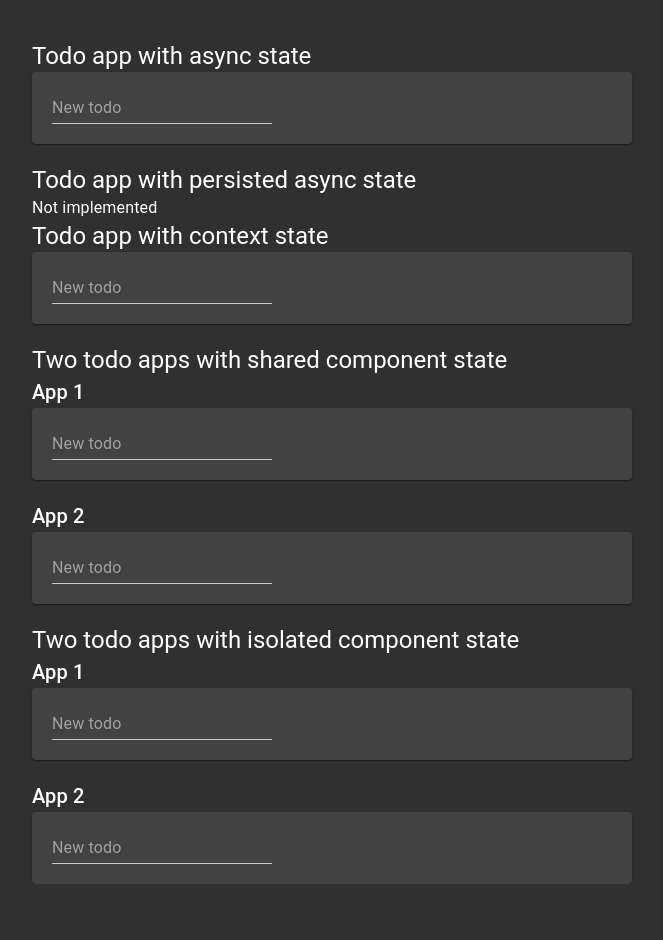
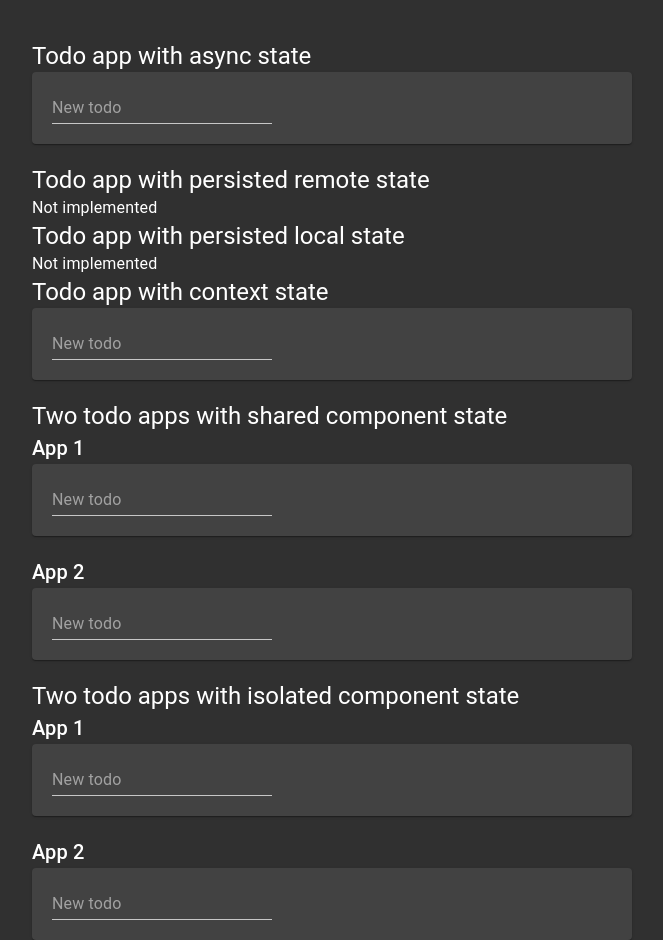
Before and after one commit to ksandin/typescript-react-state-rnd, a React (Create React App) app: page / in a window 1280 px wide. Shown: the whole page, without its empty margins (308-971 px from the left). Before the commit the page ends 884 px from the top, so only its background shows below. Built offline with nearby package versions, Linux system fonts and the light colour scheme.

Commit message:
Rename async example to remote and add local persisted example placeholder

```diff
--- a/src/components/Examples.tsx
+++ b/src/components/Examples.tsx
@@ -2,14 +2,16 @@ import React from "react";
 import { TodoExampleSharedState } from "./TodoExampleSharedState";
 import { TodoExampleIsolatedState } from "./TodoExampleIsolatedState";
 import { TodoExampleAsyncState } from "./TodoExampleAsyncState";
-import { TodoExamplePersistedAsyncState } from "./TodoExamplePersistedAsyncState";
+import { TodoExamplePersistedRemoteState } from "./TodoExamplePersistedRemoteState";
+import { TodoExamplePersistedLocalState } from "./TodoExamplePersistedLocalState";
 import { TodoExampleContextState } from "./TodoExampleContextState";
 
 export const Examples = () => {
   return (
     <>
       <TodoExampleAsyncState />
-      <TodoExamplePersistedAsyncState />
+      <TodoExamplePersistedRemoteState />
+      <TodoExamplePersistedLocalState />
       <TodoExampleContextState />
       <TodoExampleSharedState />
       <TodoExampleIsolatedState />
--- a/src/components/TodoExamplePersistedAsyncState.tsx
+++ /dev/null
@@ -1,11 +0,0 @@
-import React from "react";
-import { Example } from "./Example";
-import { Typography } from "@material-ui/core";
-
-export type TodoExamplePersistedAsyncStateProps = {};
-
-export const TodoExamplePersistedAsyncState: React.FC<TodoExamplePersistedAsyncStateProps> = () => (
-  <Example label="Todo app with persisted async state">
-    <Typography>Not implemented</Typography>
-  </Example>
-);
--- /dev/null
+++ b/src/components/TodoExamplePersistedLocalState.tsx
@@ -0,0 +1,11 @@
+import React from "react";
+import { Example } from "./Example";
+import { Typography } from "@material-ui/core";
+
+export type TodoExamplePersistedLocalStateProps = {};
+
+export const TodoExamplePersistedLocalState: React.FC<TodoExamplePersistedLocalStateProps> = () => (
+  <Example label="Todo app with persisted local state">
+    <Typography>Not implemented</Typography>
+  </Example>
+);
--- /dev/null
+++ b/src/components/TodoExamplePersistedRemoteState.tsx
@@ -0,0 +1,11 @@
+import React from "react";
+import { Example } from "./Example";
+import { Typography } from "@material-ui/core";
+
+export type TodoExamplePersistedRemoteStateProps = {};
+
+export const TodoExamplePersistedRemoteState: React.FC<TodoExamplePersistedRemoteStateProps> = () => (
+  <Example label="Todo app with persisted remote state">
+    <Typography>Not implemented</Typography>
+  </Example>
+);
```
